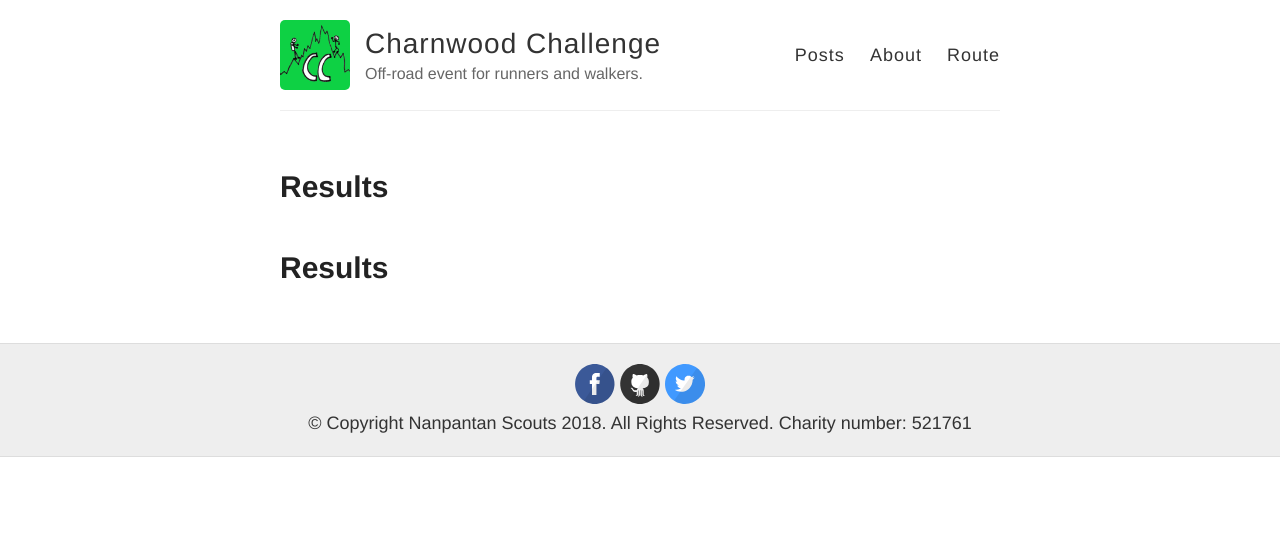
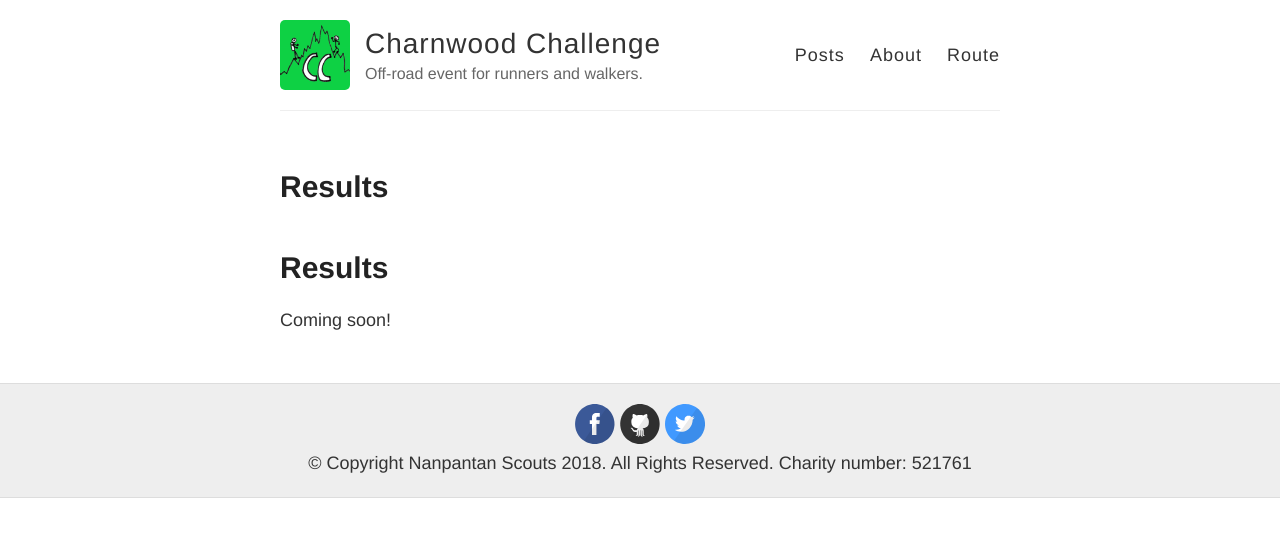
Before and after one commit to Charnwood-Challenge/Charnwood-Challenge.github.io, a Jekyll site: the page built from results.md, in a window 1280 px wide. Shown: the top 537 px of the page. Built offline with Jekyll 4.4.1, drawn with Linux system fonts in a browser that asks for light colours; our own code applies the rules of GitHub Pages for plain Markdown files.

Commit message:
Update results.md

```diff
--- a/results.md
+++ b/results.md
@@ -1 +1,9 @@
+---
+layout: page
+title: Results
+permalink: /results/
+---
+
 # Results
+
+Coming soon!
```
